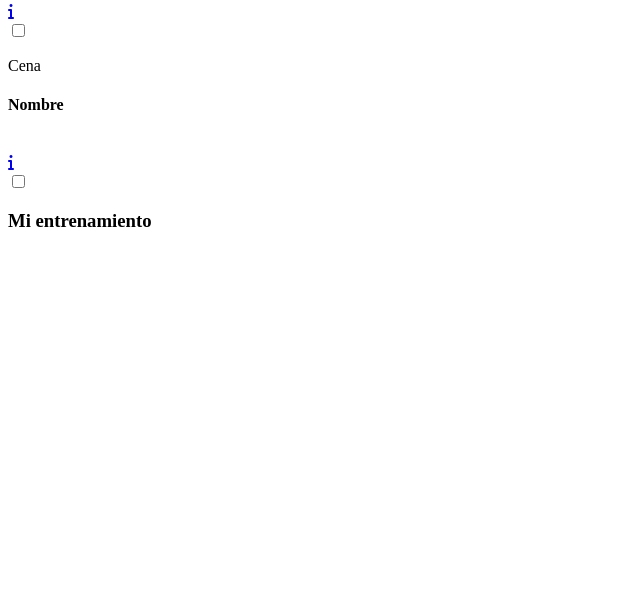
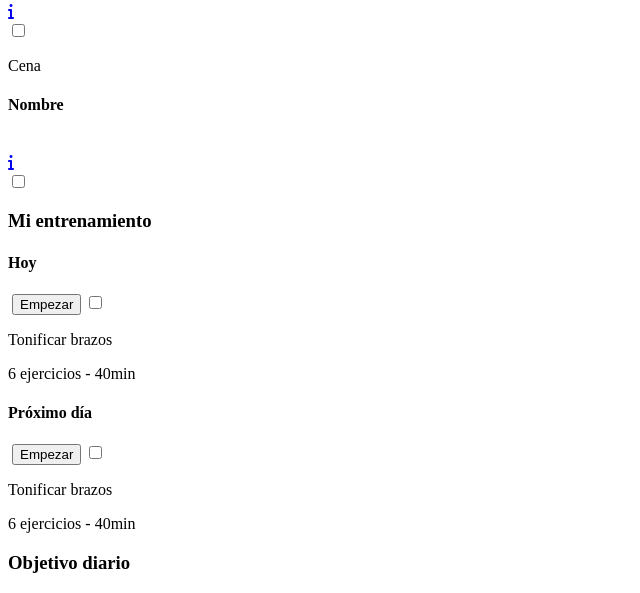
Before and after one commit to Alternate-Dual/Alternate-Dual, a PHP site: page /index_paciente.php in a window 1280 px wide. Shown: the part 1636-2229 px from the top of the page, without its empty margins (0-640 px from the left). Before the commit the page ends 1863 px from the top, so only its background shows below. Run offline with PHP 8.4, Linux system fonts and the light colour scheme; some libraries are stand-ins or nearby versions.

Commit message:
Update index_paciente.php

```diff
--- a/views/index_paciente.php
+++ b/views/index_paciente.php
@@ -136,7 +136,33 @@
 
     <div class="contBlan2">
         <h3>Mi entrenamiento</h3>
+            <div class="carrousel">
+                <h4>Hoy</h4>
+                <div id="ejercicio">
+                    <img src="" alt="">
+                    <button>Empezar</button>
+                    <input type="checkbox">
+                    <p>Tonificar brazos</p>
+                    <p>6 ejercicios - 40min</p>
+                </div>
+
+                <h4>Próximo día</h4>
+                <div id="ejercicio">
+                    <img src="" alt="">
+                    <button>Empezar</button>
+                    <input type="checkbox">
+                    <p>Tonificar brazos</p>
+                    <p>6 ejercicios - 40min</p>
+                </div>
+
+            </div>
     </div>
+
+    <div class="contBlan2">
+        <h3>Objetivo diario</h3>
+    </div>
+
+
 
     <script src="../js/app.js"></script>
 </body>
```
